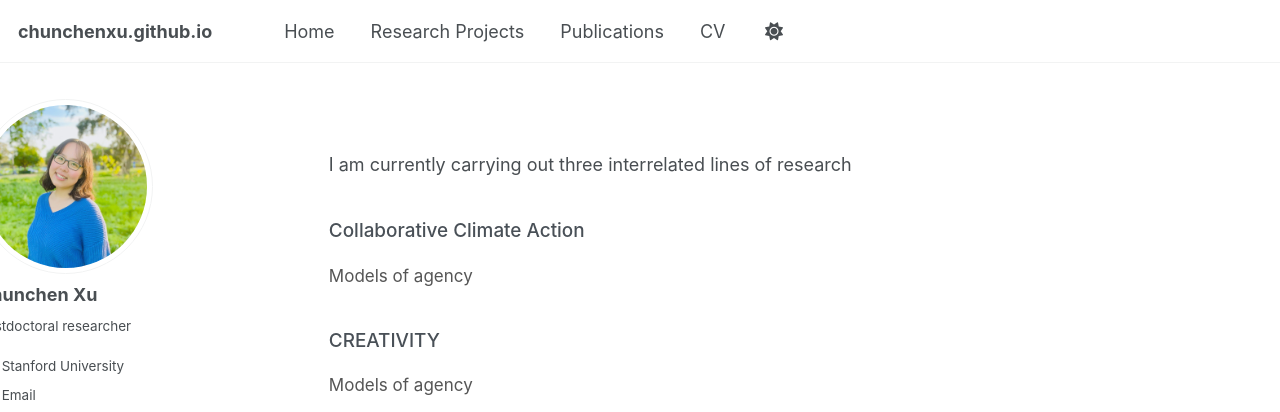
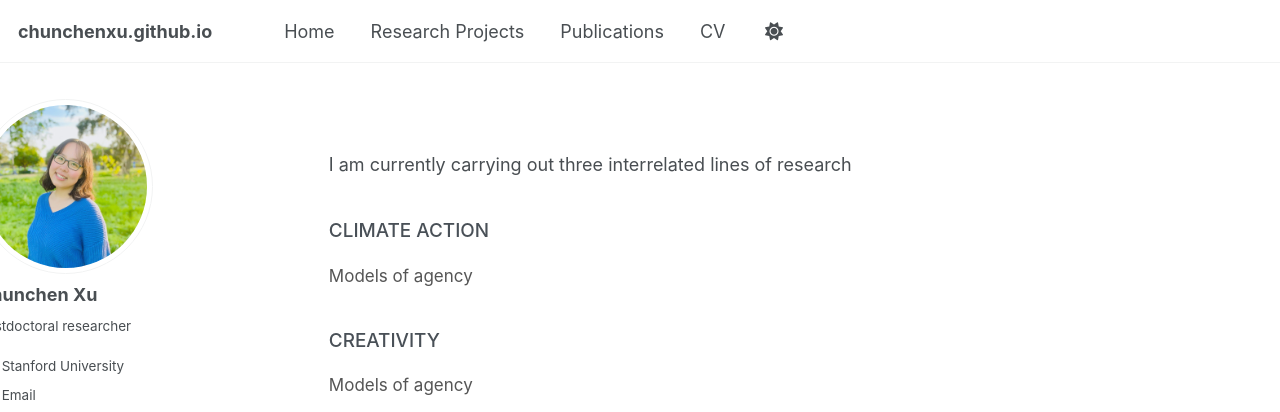
Before and after one commit to chunchenxu/chunchenxu.github.io, a Jekyll site: the page built from _pages/research.html, in a window 1280 px wide and 942 px high. Shown: the top 412 px of the window. Built offline with Jekyll 4.4.1, drawn with Linux system fonts in a browser that asks for light colours; some web fonts are replaced; a script that is not in the unit is left out.

Commit message:
Update research.html

```diff
--- a/_pages/research.html
+++ b/_pages/research.html
@@ -8,7 +8,7 @@ author_profile: true
 
 <p>I am currently carrying out three interrelated lines of research</p>
 
-<h2>Collaborative Climate Action</h2>
+<h2>CLIMATE ACTION</h2>
 
 <div class="smaller-note">
 <p>Models of agency</p>
```
